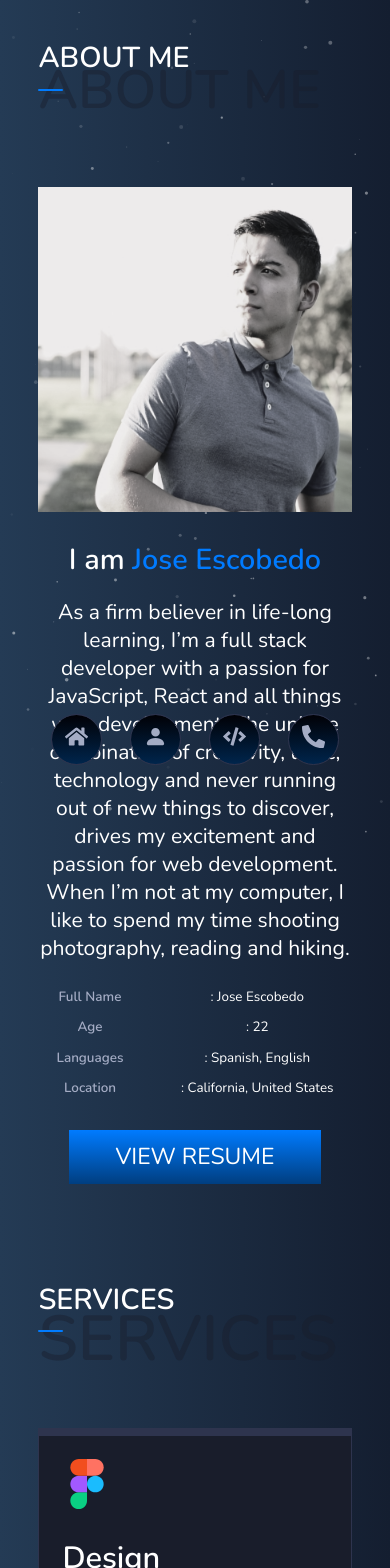
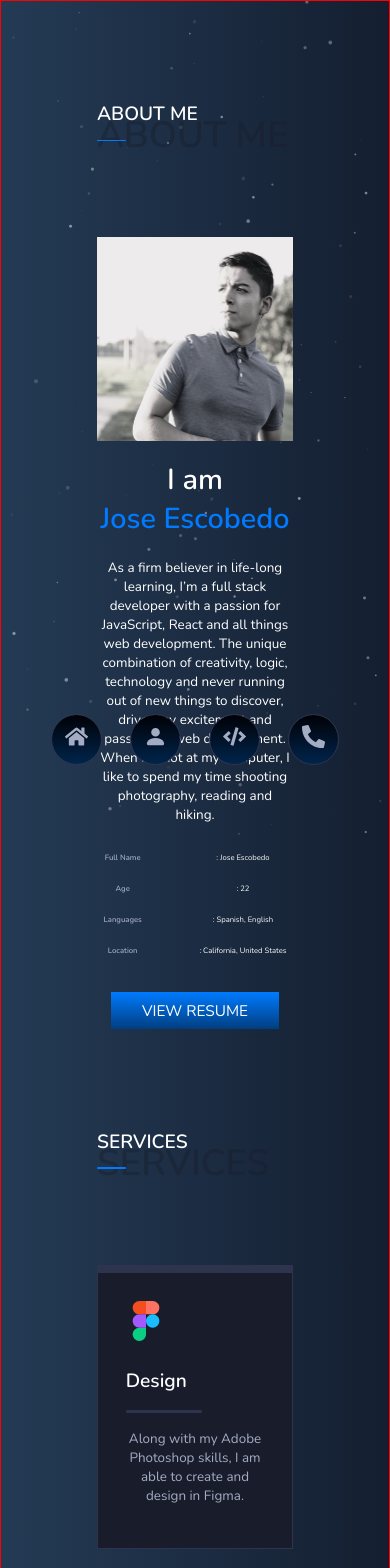
Before and after one commit to Jose-Escobedo/Portfolio-Website, a React (Create React App) app: page /about in a window 390 px wide. Shown: the top 1568 px of the page. Built offline with nearby package versions, Linux system fonts and the light colour scheme.

Commit message:
about section most media queries

```diff
--- a/src/components/About/AboutTitle.js
+++ b/src/components/About/AboutTitle.js
@@ -55,34 +55,67 @@ export const AboutTitledStyled = styled.div`
       top: 30%;
       z-index: -1;
     }
-    @media screen and (max-width: 480px) {
-      font-size: 2rem;
+
+    @media screen and (max-width: 800px) {
+      font-size: 3.1rem;
+      width: 100%;
 
       &::before {
-        min-width: 3.4rem;
-        min-height: 0.17rem;
+        min-width: 7.4rem;
+        min-height: 0.34rem;
       }
       &::after {
-        min-width: 1.75rem;
-        min-height: 0.17rem;
+        min-width: 3.5rem;
+        min-height: 0.33rem;
       }
       span {
-        font-size: 3rem;
+        font-size: 4.5rem;
+        width: 100%;
       }
     }
-    @media screen and (max-width: 435px) {
+
+    @media screen and (max-width: 750px) {
+      font-size: 1.7rem;
+      span {
+        font-size: 3.7rem;
+      }
+    }
+
+    @media screen and (max-width: 650px) {
       font-size: 1.5rem;
+      span {
+        font-size: 2.8rem;
+      }
+    }
+
+    @media screen and (max-width: 480px) {
+      font-size: 1.8rem;
 
       &::before {
-        min-width: 2.8rem;
+        min-width: 3rem;
         min-height: 0.1rem;
       }
       &::after {
-        min-width: 1.3rem;
+        min-width: 1.5rem;
         min-height: 0.1rem;
       }
       span {
-        font-size: 2.8rem;
+        font-size: 2.3rem;
+      }
+    }
+    @media screen and (max-width: 480px) {
+      font-size: 1rem;
+
+      &::before {
+        min-width: 3rem;
+        min-height: 0.1rem;
+      }
+      &::after {
+        min-width: 1.5rem;
+        min-height: 0.1rem;
+      }
+      span {
+        font-size: 1.9rem;
       }
     }
   }
--- a/src/components/About/ImageSection.js
+++ b/src/components/About/ImageSection.js
@@ -36,7 +36,7 @@ const ImageSection = () => {
             <p>: California, United States</p>
           </div>
         </div>
-        <PrimaryButton title={"View Resume"} />
+        <PrimaryButton className="about-resume-btn" title={"View Resume"} />
       </div>
     </ImageSectionStyled>
   );
@@ -48,6 +48,12 @@ const ImageSectionStyled = styled.div`
   width: 100%;
   justify-content: center;
 
+  @media screen and (max-width: 1100px) {
+    flex-direction: column;
+    justify-content: center;
+    align-items: center;
+  }
+
   @media screen and (max-width: 480px) {
     flex-direction: column;
   }
@@ -58,6 +64,16 @@ const ImageSectionStyled = styled.div`
       width: 95%;
       min-height: 90%;
       object-fit: cover;
+    }
+    @media screen and (max-width: 1100px) {
+      width: 100%;
+      justify-content: center;
+      align-items: center;
+      display: flex;
+      img {
+        width: 50%;
+        min-height: 50%;
+      }
     }
     @media screen and (max-width: 480px) {
       width: 100%;
@@ -100,18 +116,76 @@ const ImageSectionStyled = styled.div`
         color: var(--white-color);
       }
     }
+    @media screen and (max-width: 1100px) {
+      width: 100%;
+      margin-top: 3em;
+      display: flex;
+      flex-direction: column;
+      justify-content: center;
+      align-items: center;
+      h4 {
+        text-align: center;
+      }
+      .paragraph {
+        font-size: 1rem;
+        text-align: center;
+      }
+      .info-title {
+        padding-right: none;
+      }
+      .info-title p {
+        font-size: 0.9rem;
+      }
+      .info p {
+        font-size: 0.9rem;
+      }
+      .about-info {
+        justify-content: center;
+        text-align: center;
+      }
+    }
+
+    @media screen and (max-width: 535px) {
+      h4 {
+        text-align: center;
+        font-size: 1.3rem;
+        display: flex;
+        flex-direction: column;
+        span {
+          font-size: 1.3rem;
+        }
+      }
+      .paragraph {
+        font-size: 0.8rem;
+        text-align: center;
+      }
+      .info-title {
+        padding-right: none;
+      }
+      .info-title p {
+        font-size: 0.7rem;
+      }
+      .info p {
+        font-size: 0.7rem;
+      }
+    }
+
     @media screen and (max-width: 480px) {
       width: 100%;
       text-align: center;
       margin-top: 1rem;
+      .paragraph {
+        font-size: 0.7rem;
+        text-align: center;
+      }
       p {
         font-size: 1.1rem;
       }
+      .info-title p {
+        font-size: 0.6rem;
+      }
       .info p {
-        font-size: 0.85rem;
-      }
-      .info-title p {
-        font-size: 0.85rem;
+        font-size: 0.6rem;
       }
       h4 {
         font-size: 1.5rem;
@@ -124,12 +198,23 @@ const ImageSectionStyled = styled.div`
         align-items: center;
       }
     }
-    @media screen and (max-width: 390px) {
+
+    @media screen and (max-width: 440px) {
       .info-title p {
-        font-size: 0.7rem;
+        font-size: 0.5rem;
+        line-height: 1rem;
       }
       .info p {
-        font-size: 0.7rem;
+        font-size: 0.5rem;
+        line-height: 1rem;
+      }
+    }
+    @media screen and (max-width: 420px) {
+      .info-title p {
+        font-size: 0.4rem;
+      }
+      .info p {
+        font-size: 0.4rem;
       }
     }
   }
--- a/src/components/About/PrimaryButton.js
+++ b/src/components/About/PrimaryButton.js
@@ -29,5 +29,11 @@ const PrimaryButtonStyled = styled.a`
     width: 100%;
     background-color: var(--white-color);
   }
+  @media screen and (max-width: 800px) {
+    font-size: 1rem;
+  }
+  @media screen and (max-width: 480px) {
+    font-size: 0.8rem;
+  }
 `;
 export default PrimaryButton;
--- a/src/components/About/ServiceCard.js
+++ b/src/components/About/ServiceCard.js
@@ -24,7 +24,7 @@ const ServiceCardStyled = styled.div`
     border-top: 8px solid var(--primary-color);
   }
   .container {
-    padding: 1.2rem;
+    padding: 1.2em;
     img {
       width: 50px;
       height: 50px;
@@ -35,7 +35,7 @@ const ServiceCardStyled = styled.div`
     h4 {
       color: var(--white-color);
       font-size: 1.6rem;
-      padding: 1rem 0;
+      padding: 1em 0;
       position: relative;
       padding-bottom: 1rem;
       &::after {
@@ -50,5 +50,37 @@ const ServiceCardStyled = styled.div`
       }
     }
   }
+  @media screen and (max-width: 1100px) {
+    width: 80%;
+  }
+  @media screen and (max-width: 760px) {
+    width: 100%;
+  }
+
+  @media screen and (max-width: 535px) {
+    p {
+      font-size: 0.9rem;
+      text-align: center;
+    }
+  }
+
+  @media screen and (max-width: 450px) {
+    p {
+      font-size: 0.8rem;
+    }
+  }
+
+  @media screen and (max-width: 435px) {
+    .container h4 {
+      font-size: 1rem;
+    }
+    .container img {
+      width: 40px;
+      height: 40px;
+    }
+    .container p {
+      font-size: 0.7rem;
+    }
+  }
 `;
 export default ServiceCard;
--- a/src/components/About/ServicesSection.js
+++ b/src/components/About/ServicesSection.js
@@ -48,6 +48,11 @@ const ServicesSectionStyled = styled.section`
     display: flex;
     justify-content: space-between;
 
+    @media screen and (max-width: 1100px) {
+      flex-direction: column;
+      grid-gap: 2rem;
+    }
+
     @media screen and (max-width: 480px) {
       flex-direction: column;
       grid-gap: 1.3rem;
@@ -56,6 +61,10 @@ const ServicesSectionStyled = styled.section`
   .mid-card {
     margin: 0 1.2rem;
 
+    @media screen and (max-width: 1100px) {
+      margin: 0;
+    }
+
     @media screen and (max-width: 480px) {
       margin: 0;
     }
--- a/src/components/About/SkillsSection.js
+++ b/src/components/About/SkillsSection.js
@@ -56,9 +56,17 @@ const SkillsStyled = styled.section`
     grid-template-columns: 1fr 1fr 1fr 1fr;
     grid-gap: 0.5em;
 
-    @media screen and (max-width: 480px) {
+    @media screen and (max-width: 910px) {
+      grid-template-rows: 1fr 1fr 1fr 1fr;
+      grid-template-columns: 1fr 1fr 1fr;
+    }
+
+    @media screen and (max-width: 850px) {
       grid-template-rows: 1fr 1fr 1fr 1fr 1fr 1fr;
       grid-template-columns: 1fr 1fr;
+    }
+    @media screen and (max-width: 480px) {
+      grid-template-columns: 1fr;
     }
   }
 `;
--- a/src/components/Main/Title.js
+++ b/src/components/Main/Title.js
@@ -54,34 +54,40 @@ const TitleStyled = styled.div`
       top: 30%;
       z-index: -1;
     }
+
+    @media screen and (max-width: 750px) {
+      font-size: 1.7rem;
+      span {
+        font-size: 3.7rem;
+      }
+    }
+
+    @media screen and (max-width: 650px) {
+      font-size: 1.5rem;
+      span {
+        font-size: 2.8rem;
+      }
+    }
+
+    @media screen and (max-width: 535px) {
+      font-size: 1.2rem;
+      span {
+        font-size: 2.4rem;
+      }
+    }
     @media screen and (max-width: 480px) {
-      font-size: 2rem;
+      font-size: 1rem;
 
       &::before {
-        min-width: 3.4rem;
-        min-height: 0.17rem;
-      }
-      &::after {
-        min-width: 1.75rem;
-        min-height: 0.17rem;
-      }
-      span {
-        font-size: 4rem;
-      }
-    }
-    @media screen and (max-width: 435px) {
-      font-size: 1.5rem;
-
-      &::before {
-        min-width: 2.8rem;
+        min-width: 3rem;
         min-height: 0.1rem;
       }
       &::after {
-        min-width: 1.3rem;
+        min-width: 1.5rem;
         min-height: 0.1rem;
       }
       span {
-        font-size: 3.3rem;
+        font-size: 1.9rem;
       }
     }
   }
--- a/src/styles/Layouts.js
+++ b/src/styles/Layouts.js
@@ -4,7 +4,12 @@ export const MainLayout = styled.div`
   padding: 7rem;
 
   @media screen and (max-width: 480px) {
-    padding: 2rem;
+    padding: 1rem;
+    width: 100%;
+    border: 1px solid red;
+  }
+  @media screen and (max-width: 760px) {
+    padding: 5rem;
     width: 100%;
   }
 `;
```
